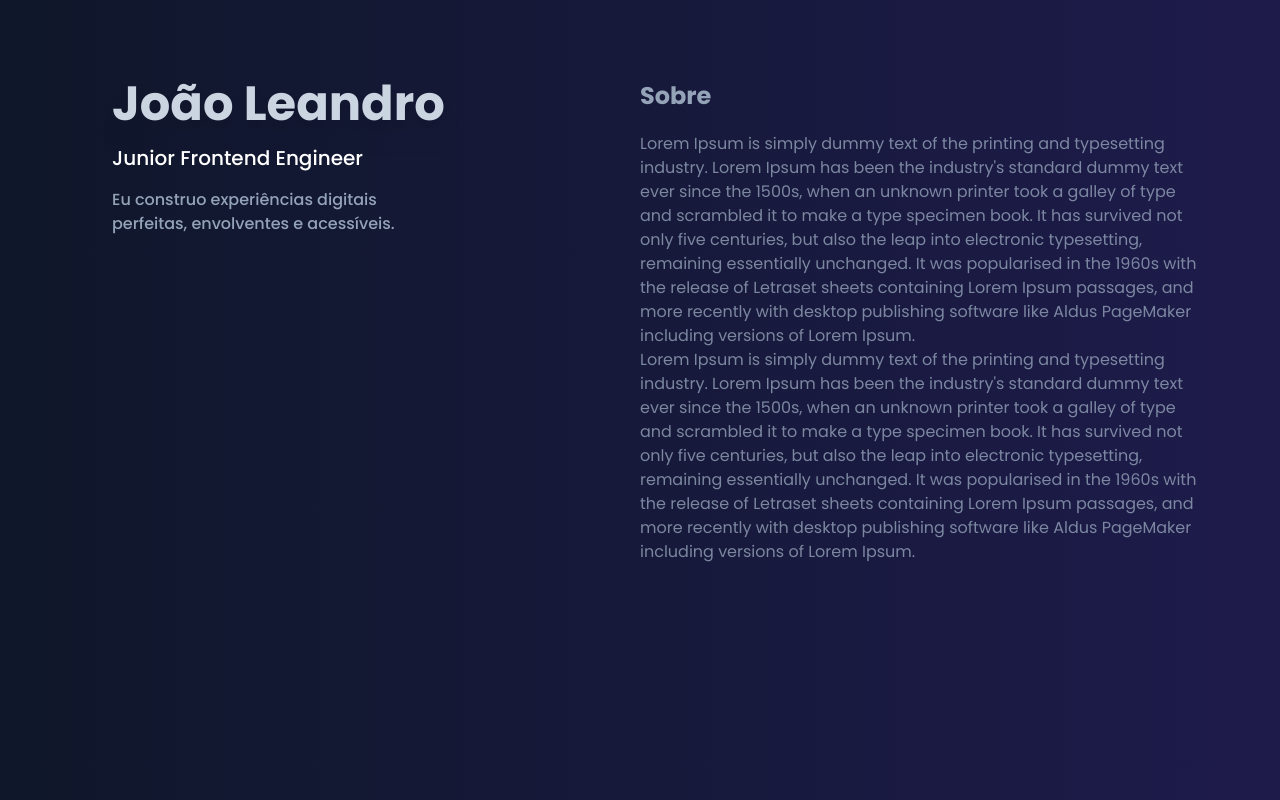
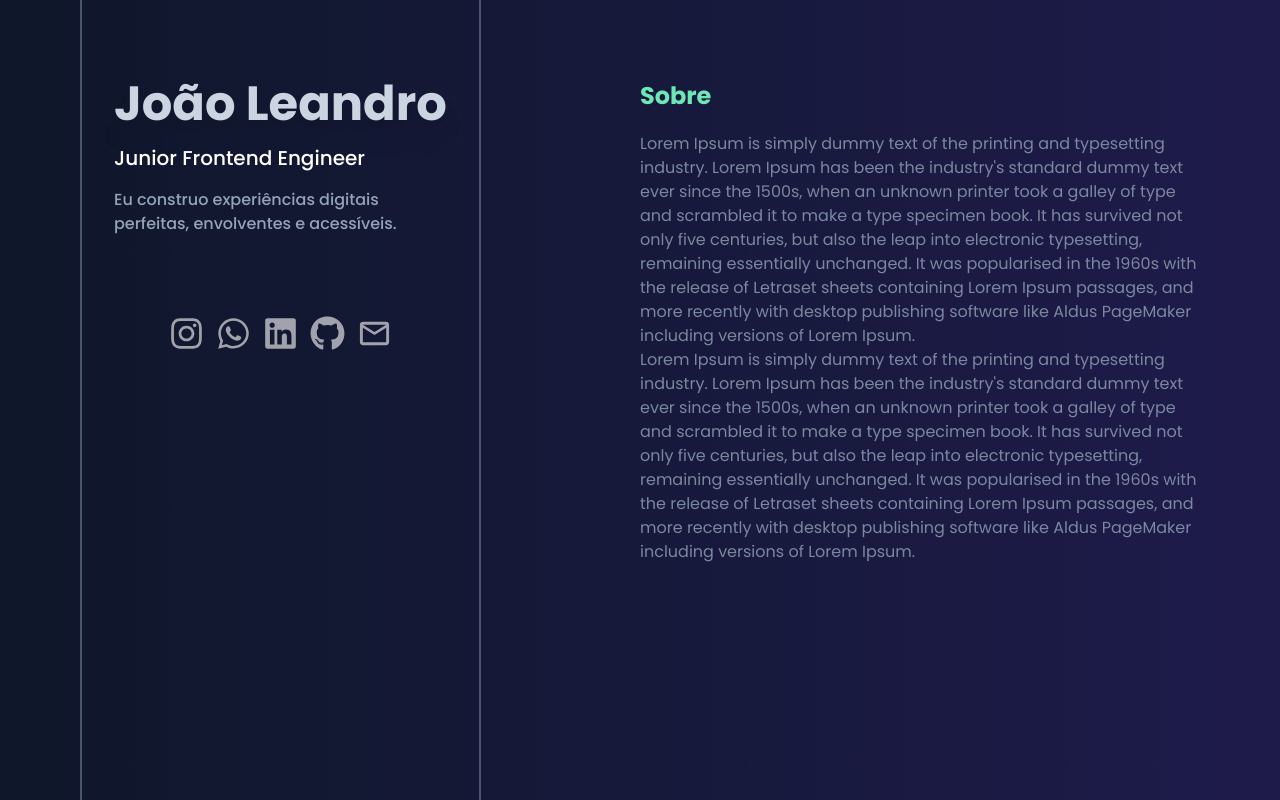
Before and after one commit to JoaoLeandroo/joaoleandro, a Next.js app: page / in a window 1280 px wide. Built offline with nearby package versions, Linux system fonts and the light colour scheme.

Commit message:
feat: Adicionado biblioteca react icons ao projeto, criado componente de Contatos

```diff
--- a/app/page.tsx
+++ b/app/page.tsx
@@ -1,11 +1,12 @@
 import Container from "@/components/Container";
 import BoxScroll from "@/components/BoxScroll";
+import Contacts from "@/components/Contacts";
 
 export default function Home() {
   return (
     <Container>
-      <div className="flex flex-col relative">
-        <section className="lg:fixed relative">
+      <div className="flex flex-col relative min-h-screen">
+        <section className="lg:fixed relative h-full border-l-2 border-slate-600 border-r-2">
           <div className="py-20 px-8 flex flex-col gap-y-4 lg:items-start lg:justify-left items-center justify-center">
             <h1 className="text-5xl font-bold drop-shadow-xl text-slate-300">
               João Leandro
@@ -16,12 +17,14 @@ export default function Home() {
               acessíveis.
             </p>
           </div>
+
+        <Contacts/>
         </section>
 
         <div className="flex flex-col items-end lg:absolute relative top-0 right-0 w-full lg:w-1/2">
           <BoxScroll>
             <div className="flex flex-col gap-y-5 py-20">
-              <h2 className="text-2xl font-semibold text-slate-400">Sobre</h2>
+              <h2 className="text-2xl font-semibold text-emerald-300">Sobre</h2>
               <p className="text-slate-400/80">
                 Lorem Ipsum is simply dummy text of the printing and typesetting
                 industry. Lorem Ipsum has been the industry's standard dummy
--- /dev/null
+++ b/components/Contacts.tsx
@@ -0,0 +1,27 @@
+import Link from "next/link";
+import { FaGithub, FaLinkedin, FaWhatsapp, FaInstagram   } from "react-icons/fa";
+import { MdOutlineMail } from "react-icons/md"
+
+const Contacts = () => {
+    return (
+        <div className="flex gap-3 w-full items-center justify-center">
+            <Link href={"/"} target="_blank">
+                <FaInstagram size={35} className="opacity-60 hover:scale-150 hover:opacity-100 hover:text-emerald-300 transition-all duration-200"/>
+            </Link>
+            <Link href={"/"} target="_blank">
+                <FaWhatsapp size={35} className="opacity-60 hover:scale-150 hover:opacity-100 hover:text-emerald-300 transition-all duration-200"/>
+            </Link>
+            <Link href={"/"} target="_blank">
+                <FaLinkedin size={35} className="opacity-60 hover:scale-150 hover:opacity-100 hover:text-emerald-300 transition-all duration-200"/>
+            </Link>
+            <Link href={"/"} target="_blank">
+                <FaGithub size={35} className="opacity-60 hover:scale-150 hover:opacity-100 hover:text-emerald-300 transition-all duration-200"/>
+            </Link>
+            <Link href={"/"} target="_blank">
+                <MdOutlineMail size={35} className="opacity-60 hover:scale-150 hover:opacity-100 hover:text-emerald-300 transition-all duration-200"/>
+            </Link>
+        </div>
+     );
+}
+
+export default Contacts;
```
Also changed, not shown: package.json (+4 -3 lines), 1 other file (tests, documents, lock files or other folders).
